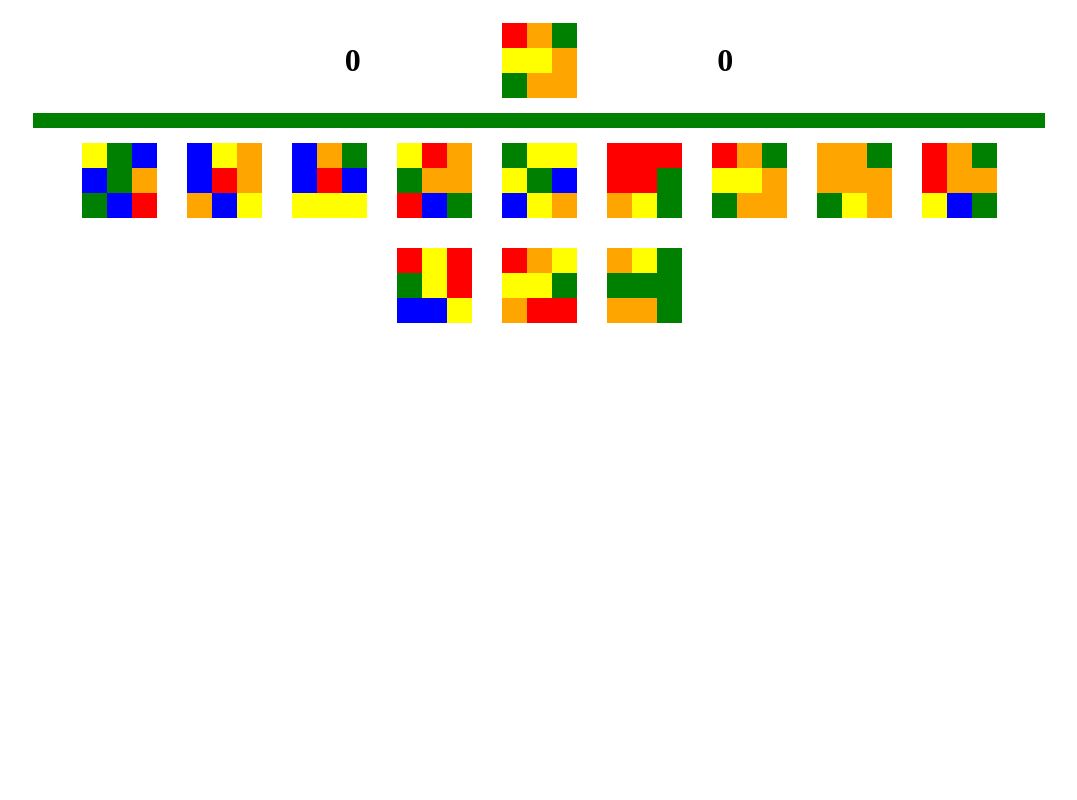
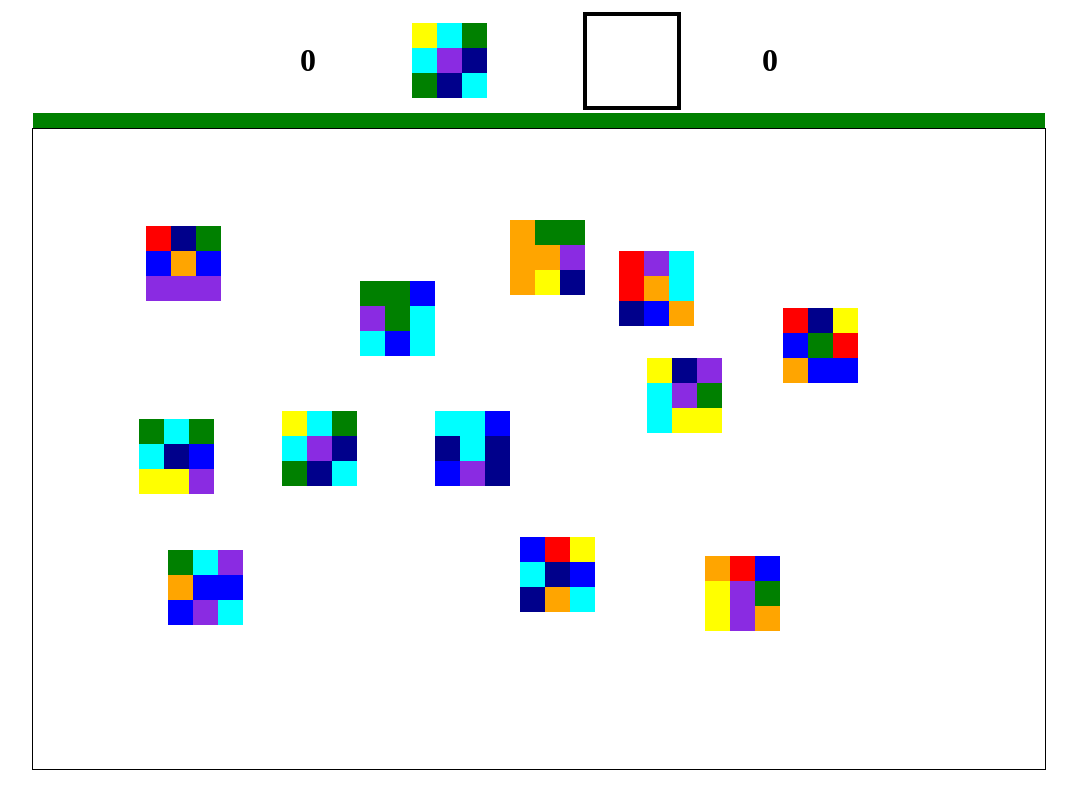
Before and after one commit to Urarat325/Course_work, a plain HTML site: page index.html in a window 1280 px wide. Shown: the whole page, without its empty margins (101-1178 px from the left). Drawn offline with Linux system fonts and the light colour scheme.

Commit message:
added moving squares

```diff
--- a/css/main.css
+++ b/css/main.css
@@ -32,6 +32,12 @@ main {
 
 }
 
+.field_for_answer {
+    border: 4px solid black;
+    height: 110px;
+    width: 110px
+}
+
 .progress_bar {
     display: flex;
     height: 15px;
@@ -56,11 +62,15 @@ main {
 }
 
 .main_square {
-    flex: 0 0 75px;
+    /*flex: 0 0 75px;*/
     display: grid;
     grid-template-columns: repeat(3, 1fr);
     cursor: pointer;
     margin: 15px;
+    height: 75px;
+    width: 75px;
+    /*z-index: 10;*/
+    position: absolute;
 }
 
 .mini_square {
@@ -70,10 +80,14 @@ main {
 }
 
 .bottom_row {
-    display: flex;
-    justify-content: center;
-    flex-wrap: wrap;
-    max-width: 80%;
+    /*display: flex;*/
+    /*flex-direction: row;*/
+    /*justify-content: center;*/
+    /*flex-wrap: wrap;*/
+    /*align-content: flex-start;*/
+    width: 80%;
+    border: 1px solid black;
+    height: 80vh;
 }
 
 @keyframes rotate-animation {
--- a/index.html
+++ b/index.html
@@ -29,6 +29,7 @@
                     <div class="mini_square"></div>
                     <div class="mini_square"></div>
                 </div>
+                <div class="field_for_answer"></div>
                 <div class="right_number">
                     <h1>0</h1>
                 </div>
--- a/js/main.js
+++ b/js/main.js
@@ -1,21 +1,25 @@
 let winSquare = []
 let arrOfSquare = []
-
+let arrOfCoordinates = []
 let indexWinSquare = 0
 const colors = [
-    'green', 'blue', 'red', 'yellow', 'orange'
+    'green', 'blue', 'red', 'yellow', 'orange', 'BlueViolet', 'Cyan', 'DarkBlue'
 ]
 
 let oneSide = 3
+let score = 0
 const numberOfSquares = 12
 const width = 25
 const numberOfTries = 4
 let attemptsLeft = 0
+const attemptsToWin = 2
+let attemptsLeftToWin = 1
 let maxSquares = Math.pow(oneSide, 2)
 
 function init() {
     winSquare = []
     arrOfSquare = []
+    arrOfCoordinates = []
     for (let i = 0; i < maxSquares; i++) {
         winSquare.push(getRandomElement(colors))
     }
@@ -33,8 +37,14 @@ function init() {
     const top_row = document.querySelector('.top_row')
     const main_square = top_row.querySelector('.main_square')
     main_square.style.cursor = 'auto'
-    main_square.style.flex = `0 0 ${oneSide * width}px`
     main_square.style['grid-template-columns'] = `repeat(${oneSide}, 1fr)`
+    main_square.style.height = `${oneSide * width}px`
+    main_square.style.width = `${oneSide * width}px`
+    main_square.style.position = 'relative'
+
+    const field_for_answer = document.querySelector('.field_for_answer')
+    field_for_answer.style.height = `${oneSide * width + 15}px`
+    field_for_answer.style.width = `${oneSide * width + 15}px`
 
     const listOfSquare = main_square.querySelectorAll('.mini_square');
     for (let i = 0; i < listOfSquare.length; i++) {
@@ -51,7 +61,7 @@ function init() {
     drawNumbers()
     drawProgressBar()
     drawAllSquare()
-    mouse()
+    // mouse()
 }
 
 function getRandomElement(arr) {
@@ -60,7 +70,7 @@ function getRandomElement(arr) {
 
 function drawNumbers() {
     const left_number = document.querySelector('.left_number h1')
-    left_number.innerHTML = (oneSide - 3).toString();
+    left_number.innerHTML = score.toString();
 
     const right_number = document.querySelector('.right_number h1')
     right_number.innerHTML = attemptsLeft.toString();
@@ -80,13 +90,36 @@ function drawAllSquare() {
     for (let i = 0; i < arrayOfSquare.length; i++) {
         arrayOfSquare[i].remove()
     }
+    const offsetTop = bottom_row.offsetTop + (oneSide * width);
+    const offsetLeft = bottom_row.offsetLeft + (oneSide * width);
+    const offsetHeight = bottom_row.offsetHeight - (oneSide * width);
+    const offsetWidth = bottom_row.offsetWidth - (oneSide * width);
 
     for (let i = 0; i < arrOfSquare.length; i++) {
         const mainSquare = document.createElement('div')
         mainSquare.className = 'main_square'
         mainSquare.index = i
-        mainSquare.style.flex = `0 0 ${oneSide * width}px`
         mainSquare.style['grid-template-columns'] = `repeat(${oneSide}, 1fr)`
+        const randomAngle = 90 * Math.floor(Math.random() * 4)
+        mainSquare.style.transform = `rotate(${randomAngle}deg)`
+        mainSquare.angle = randomAngle;
+        mainSquare.style.height = `${oneSide * width}px`
+        mainSquare.style.width = `${oneSide * width}px`
+
+        let x = randomIntFromInterval(offsetTop, offsetHeight)
+        let y = randomIntFromInterval(offsetLeft, offsetWidth)
+
+        while (arrOfCoordinates.filter(value => {
+            return Math.abs(value.x - x) < ((oneSide * width) + 15) && Math.abs(value.y - y) < ((oneSide * width) + 15)
+        }).length > 0) {
+            x = randomIntFromInterval(offsetTop, offsetHeight)
+            y = randomIntFromInterval(offsetLeft, offsetWidth)
+        }
+
+        arrOfCoordinates.push({x: x, y: y})
+        mainSquare.style.top = x + 'px'
+        mainSquare.style.left = y + 'px'
+
         const square = arrOfSquare[i]
         for (let j = 0; j < square.length; j++) {
             const miniSquare = document.createElement('div')
@@ -107,7 +140,7 @@ function mouse() {
             if (e.target.parentElement.index === indexWinSquare) {
                 winAnimation()
             } else {
-                lose()
+                // lose()
             }
         }
     }
@@ -118,7 +151,11 @@ function winAnimation() {
     bottom_row.onmouseup = null;
     const arrayOfSquare = bottom_row.querySelectorAll('.main_square')
     arrayOfSquare[arrayOfSquare.length - 1].addEventListener('animationend', () => {
-        increase()
+        score++;
+        if (attemptsLeftToWin === attemptsToWin) {
+            increase()
+        }
+        attemptsLeftToWin++;
         init()
     });
     for (let i = 0; i < arrayOfSquare.length; i++) {
@@ -134,6 +171,7 @@ function lose() {
         oneSide = 3
         maxSquares = Math.pow(oneSide, 2)
         attemptsLeft = 0
+        score = 0
     } else {
         attemptsLeft++;
     }
@@ -145,4 +183,45 @@ function increase() {
     maxSquares = Math.pow(oneSide, 2)
 }
 
+function randomIntFromInterval(min, max) {
+    return Math.floor(Math.random() * (max - min + 1) + min)
+}
+
 init()
+
+document.onmousedown = function (e) {
+    const targetElement = e.target.parentElement
+    if (targetElement.index === undefined) return;
+
+    document.onkeyup = function (e1) {
+        if (e1.key === 'ArrowLeft') {
+            targetElement.angle -= 90
+            targetElement.style.transform = `rotate(${targetElement.angle}deg)`
+        }
+
+        if (e1.key === 'ArrowRight') {
+            targetElement.angle += 90;
+            targetElement.style.transform = `rotate(${targetElement.angle}deg)`
+        }
+    }
+    document.onmousemove = function (e2) {
+        targetElement.style.left = e2.pageX - parseInt(targetElement.style.width) / 2 + 'px'
+        targetElement.style.top = e2.pageY - parseInt(targetElement.style.height) / 2 + 'px'
+    }
+    document.onmouseup = function (e3) {
+        document.onkeyup = null
+        document.onmousemove = null
+        const field_for_answer = document.querySelector('.field_for_answer')
+        const targetX = targetElement.getBoundingClientRect().left
+        const targetY = targetElement.getBoundingClientRect().top
+        const pageX = field_for_answer.getBoundingClientRect().left;
+        const pageY = field_for_answer.getBoundingClientRect().top;
+        if (Math.abs(targetX - pageX) < 15 && Math.abs(targetY - pageY) < 15) {
+            if (targetElement.index === indexWinSquare) {
+                winAnimation()
+            } else {
+                lose()
+            }
+        }
+    }
+}
```
